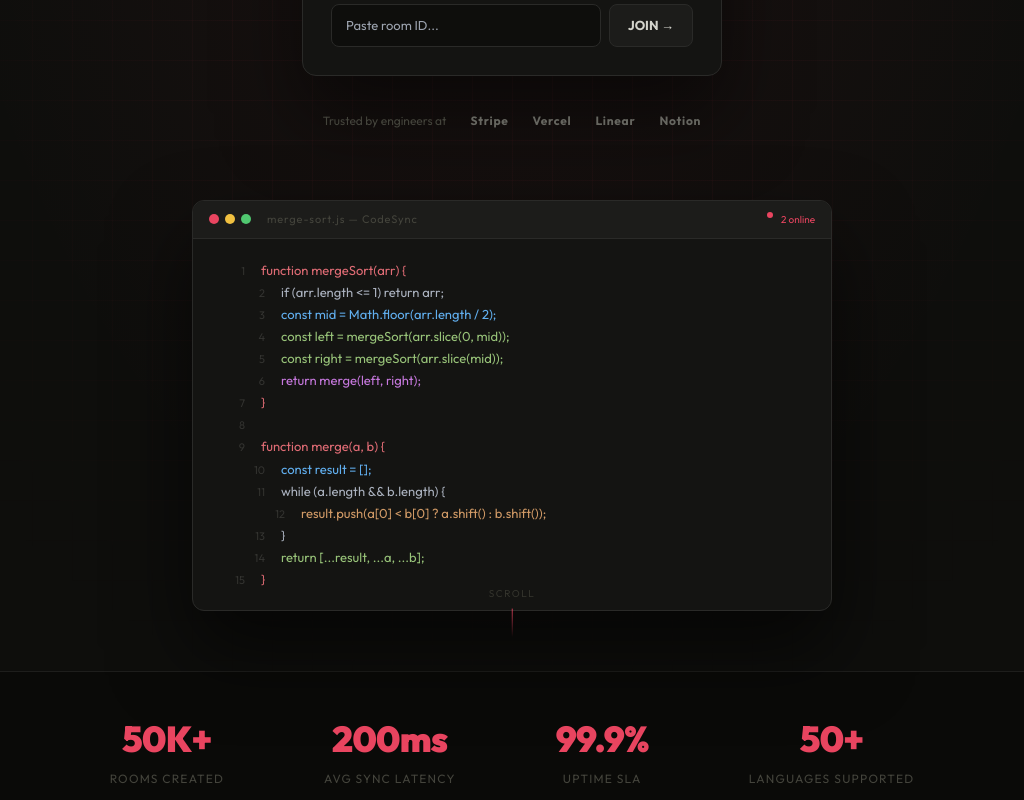
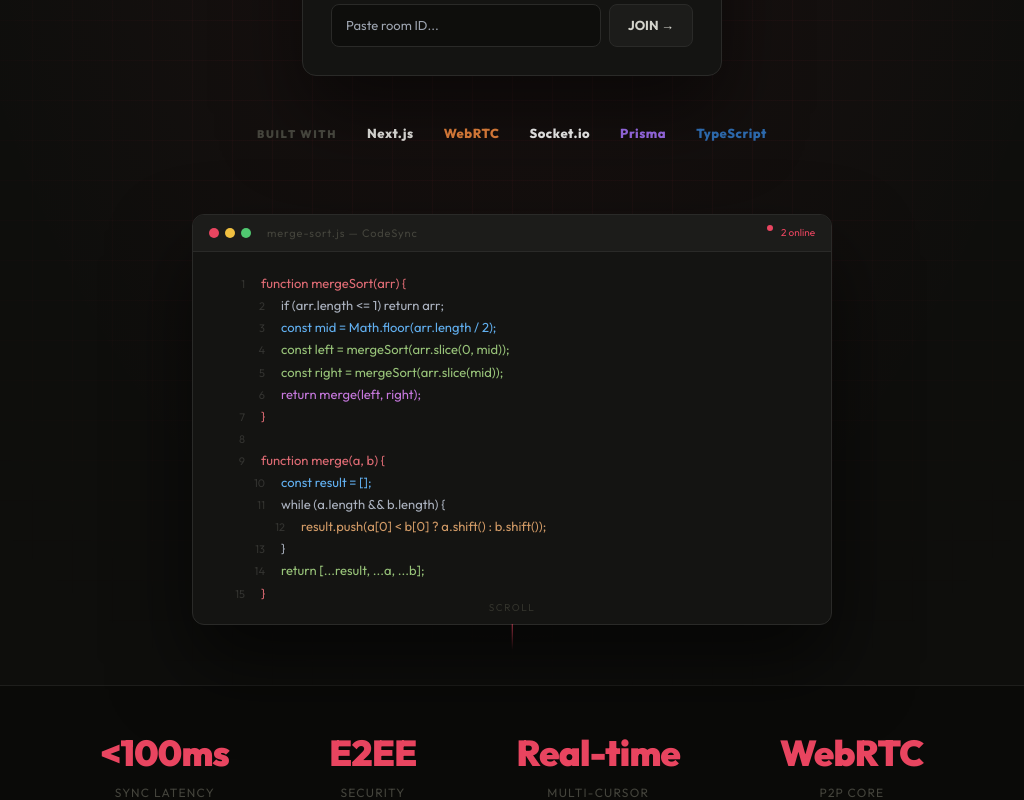
Before and after one commit to ali-imtiyazkhan/codeSync, a Next.js app in the folder apps/web/: page / in a window 1280 px wide. Shown: the part 580-1380 px from the top of the page, without its empty margins (128-1152 px from the left). Built offline with nearby package versions, Linux system fonts and the light colour scheme; no server answers.

Commit message:
chore: restore pricing page and finalize landing page cleanup

```diff
--- a/apps/web/app/page.tsx
+++ b/apps/web/app/page.tsx
@@ -8,7 +8,6 @@ import { Stats } from "../components/landing/Stats";
 import { Features } from "../components/landing/Features";
 import { HowItWorks } from "../components/landing/HowItWorks";
 import { Pricing } from "../components/landing/Pricing";
-import { Testimonials } from "../components/landing/Testimonials";
 import { CTA } from "../components/landing/CTA";
 import { Footer } from "../components/landing/Footer";
 
@@ -81,8 +80,6 @@ export default function CodeSyncLanding() {
 
         <Pricing />
 
-        <Testimonials />
-
         <CTA createRoom={createRoom} />
       </main>
 
--- a/apps/web/components/landing/Footer.tsx
+++ b/apps/web/components/landing/Footer.tsx
@@ -44,9 +44,9 @@ export const Footer: React.FC = () => {
                         </p>
                     </div>
                     {([
-                        ["Product", ["Features", "Pricing", "Changelog", "Roadmap"]],
-                        ["Company", ["About", "Blog", "Careers", "Press"]],
-                        ["Legal", ["Privacy", "Terms", "Security", "Status"]],
+                        ["Product", ["Features", "Pricing", "Changelog"]],
+                        ["Developer", ["GitHub", "Discord"]],
+                        ["Support", ["Security", "Status"]],
                     ] as const).map(([title, links]) => (
                         <div key={title}>
                             <div
--- a/apps/web/components/landing/Hero.tsx
+++ b/apps/web/components/landing/Hero.tsx
@@ -251,24 +251,33 @@ export const Hero: React.FC<HeroProps> = ({
             <div
                 style={{
                     display: "flex",
-                    gap: "24px",
-                    marginTop: "36px",
+                    gap: "30px",
+                    marginTop: "48px",
                     alignItems: "center",
                     position: "relative",
+                    flexWrap: "wrap",
+                    justifyContent: "center",
                 }}
             >
-                <span style={{ fontSize: "12px", color: "#44443c" }}>Trusted by engineers at</span>
-                {["Stripe", "Vercel", "Linear", "Notion"].map((co) => (
+                <span style={{ fontSize: "11px", fontWeight: 900, color: "#44443c", letterSpacing: "0.15em", textTransform: "uppercase" }}>Built With</span>
+                {[
+                    { name: "Next.js", color: "#f0f0ec" },
+                    { name: "WebRTC", color: "#f0883e" },
+                    { name: "Socket.io", color: "#FFFFFF" },
+                    { name: "Prisma", color: "#a371f7" },
+                    { name: "TypeScript", color: "#3178c6" }
+                ].map((tech) => (
                     <span
-                        key={co}
+                        key={tech.name}
                         style={{
-                            fontSize: "12px",
-                            color: "#666660",
-                            letterSpacing: "0.06em",
-                            fontWeight: 700,
+                            fontSize: "13px",
+                            color: tech.color,
+                            letterSpacing: "0.04em",
+                            fontWeight: 800,
+                            opacity: 0.85
                         }}
                     >
-                        {co}
+                        {tech.name}
                     </span>
                 ))}
             </div>
--- a/apps/web/components/landing/Navbar.tsx
+++ b/apps/web/components/landing/Navbar.tsx
@@ -50,7 +50,7 @@ export const Navbar: React.FC<NavbarProps> = ({ scrolled, scrollTo, createRoom }
 
             {/* Desktop Nav */}
             <nav style={{ display: "flex", gap: "28px", alignItems: "center" }}>
-                {["features", "how-it-works", "pricing", "testimonials"].map((id) => (
+                {["features", "how-it-works", "pricing"].map((id) => (
                     <button
                         key={id}
                         onClick={() => scrollTo(id)}
--- a/apps/web/components/landing/Stats.tsx
+++ b/apps/web/components/landing/Stats.tsx
@@ -17,10 +17,10 @@ export const Stats: React.FC = () => {
             }}
         >
             {[
-                ["50K+", "Rooms Created"],
-                ["200ms", "Avg Sync Latency"],
-                ["99.9%", "Uptime SLA"],
-                ["50+", "Languages Supported"],
+                ["<100ms", "Sync Latency"],
+                ["E2EE", "Security"],
+                ["Real-time", "Multi-cursor"],
+                ["WebRTC", "P2P Core"],
             ].map(([num, label]) => (
                 <div key={label} style={{ textAlign: "center" }}>
                     <div
--- a/apps/web/components/landing/Testimonials.tsx
+++ /dev/null
@@ -1,94 +0,0 @@
-"use client";
-
-import React from "react";
-
-const TESTIMONIALS = [
-    {
-        text: "CodeSync replaced every other tool we were using for pair programming. It just works.",
-        author: "Priya M.",
-        role: "Senior Engineer, Stripe",
-    },
-    {
-        text: "The latency is near-zero. I've used nothing else for remote code interviews since discovering this.",
-        author: "James K.",
-        role: "Engineering Manager, Notion",
-    },
-    {
-        text: "We onboard new devs using CodeSync sessions. It's become a core part of our workflow.",
-        author: "Sofia R.",
-        role: "CTO, Tidewater Labs",
-    },
-];
-
-export const Testimonials: React.FC = () => {
-    return (
-        <section
-            id="testimonials"
-            style={{ padding: "100px 32px", background: "#0a0a08", borderTop: "1px solid #1e1e1c" }}
-        >
-            <div style={{ maxWidth: "1100px", margin: "0 auto" }}>
-                <div style={{ textAlign: "center", marginBottom: "64px" }}>
-                    <div
-                        style={{
-                            fontSize: "11px",
-                            color: "#e94560",
-                            letterSpacing: "0.2em",
-                            textTransform: "uppercase",
-                            marginBottom: "12px",
-                        }}
-                    >
-            // TESTIMONIALS
-                    </div>
-                    <h2
-                        style={{
-                            fontSize: "clamp(28px, 4vw, 44px)",
-                            fontWeight: 900,
-                            color: "#f0f0ec",
-                            letterSpacing: "-0.02em",
-                        }}
-                    >
-                        Loved by developers.
-                    </h2>
-                </div>
-                <div
-                    style={{
-                        display: "grid",
-                        gridTemplateColumns: "repeat(auto-fit, minmax(280px, 1fr))",
-                        gap: "20px",
-                    }}
-                >
-                    {TESTIMONIALS.map((t, i) => (
-                        <div
-                            key={i}
-                            style={{
-                                background: "#0e0e0c",
-                                border: "1px solid #1e1e1c",
-                                borderRadius: "12px",
-                                padding: "28px",
-                            }}
-                        >
-                            <div style={{ fontSize: "24px", color: "#e94560", marginBottom: "16px", lineHeight: 1 }}>
-                                "
-                            </div>
-                            <p
-                                style={{
-                                    fontSize: "14px",
-                                    color: "#88887e",
-                                    lineHeight: 1.7,
-                                    marginBottom: "20px",
-                                    fontStyle: "italic",
-                                }}
-                            >
-                                {t.text}
-                            </p>
-                            <div>
-                                <div style={{ fontSize: "13px", fontWeight: 800, color: "#f0f0ec" }}>{t.author}</div>
-                                <div style={{ fontSize: "11px", color: "#44443c", marginTop: "2px" }}>{t.role}</div>
-                            </div>
-                        </div>
-                    ))}
-                </div>
-            </div>
-        </section>
-    );
-};
```
